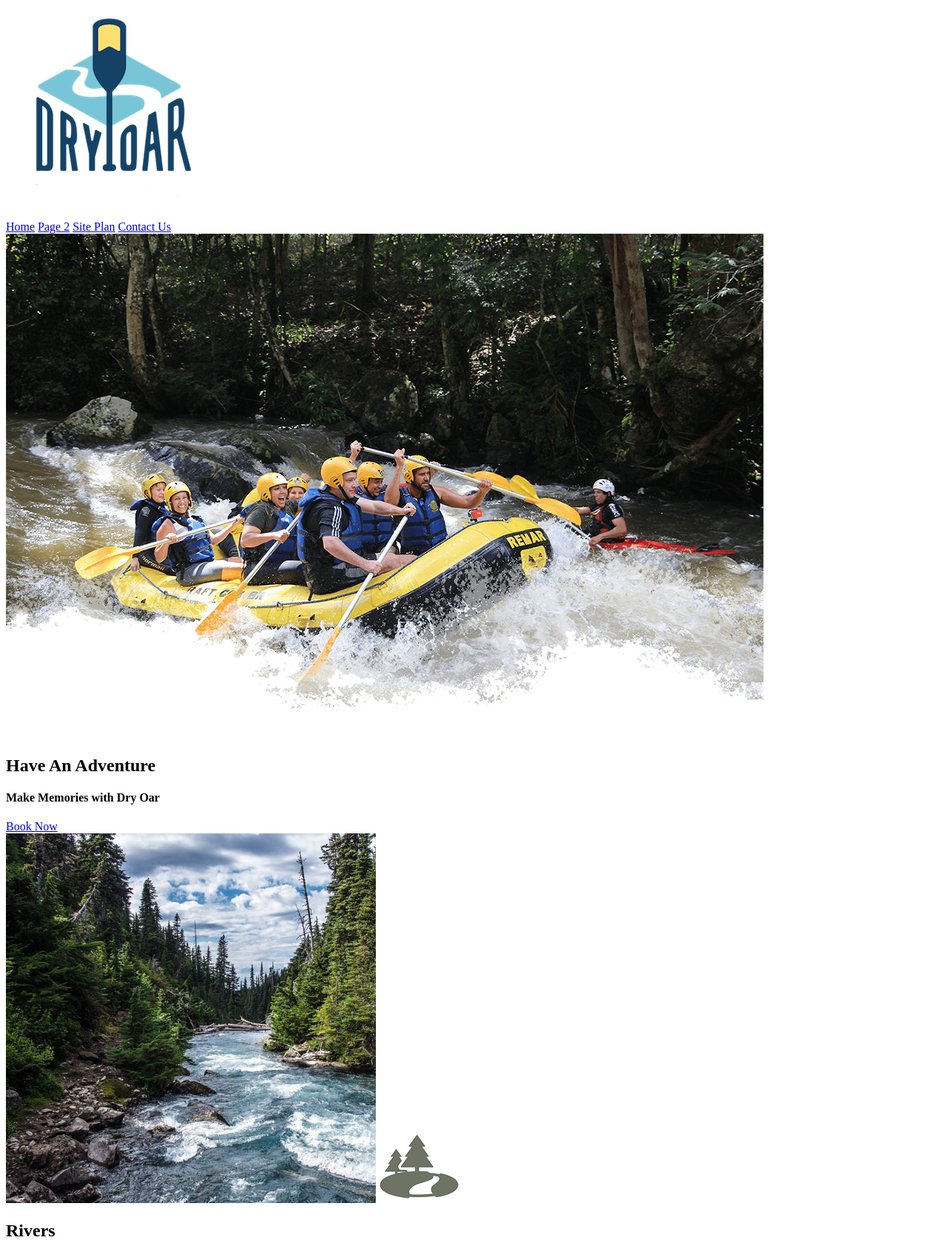
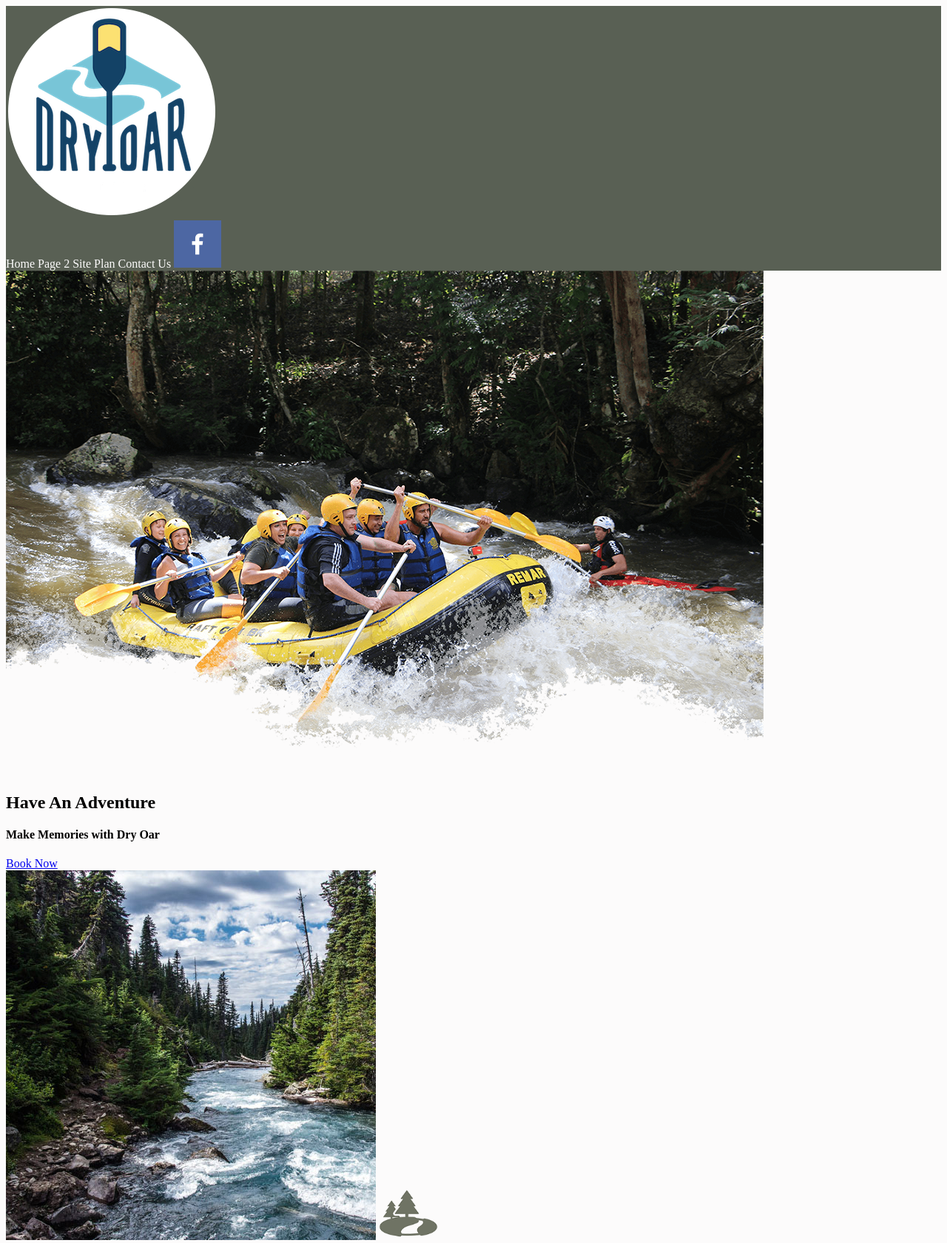
Before and after one commit to IgBog/wdd130, a plain HTML site: page wwr/index.html in a window 1280 px wide. Shown: the top 1681 px of the page at 74% size. Drawn offline with Linux system fonts and the light colour scheme.

Commit message:
new css file created and edited

```diff
--- a/wwr/index.html
+++ b/wwr/index.html
@@ -1,6 +1,8 @@
 <!DOCTYPE html>
 <html lang="en">
 <head>
+    <link rel="stylesheet" href="styles/style.css">
+
     <meta charset="UTF-8">
     <meta http-equiv="X-UA-Compatible" content="IE=edge">
     <meta name="viewport" content="width=device-width, initial-scale=1.0">
@@ -16,6 +18,9 @@
             <a href="#">Page 2</a>
             <a href="site-plan-rafting.html">Site Plan</a>
             <a href="contactus.html">Contact Us</a>
+            <a href="https://facebook.com" target="_blank">
+                <img src="images/facebook.png" alt="fb icon">
+            </a>
         </nav>
     </header>
     <div id="hero">
--- /dev/null
+++ b/wwr/styles/style.css
@@ -0,0 +1,34 @@
+body {
+    background-color: #fcfbfb;
+}
+
+header {
+    background-color: rgba(20,30,13, .7);
+}
+
+nav a:hover {
+    background-color: black;
+}
+
+nav a:hover {
+    background-color: black;
+    color: #d9c2a3;
+}
+
+.icon {
+    width: 80px;
+}
+
+nav a {
+    text-align: center;
+    color: #fcfbfb;
+    text-decoration: none;
+}
+
+footer p {
+    font-size: 1.2em;
+}
+
+footer p a:hover {
+    text-decoration: underline;
+}
```
